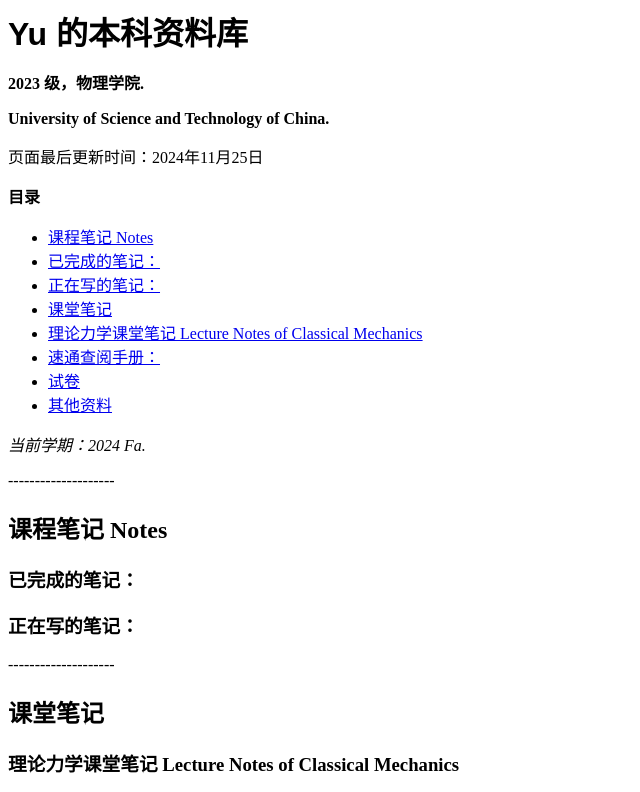
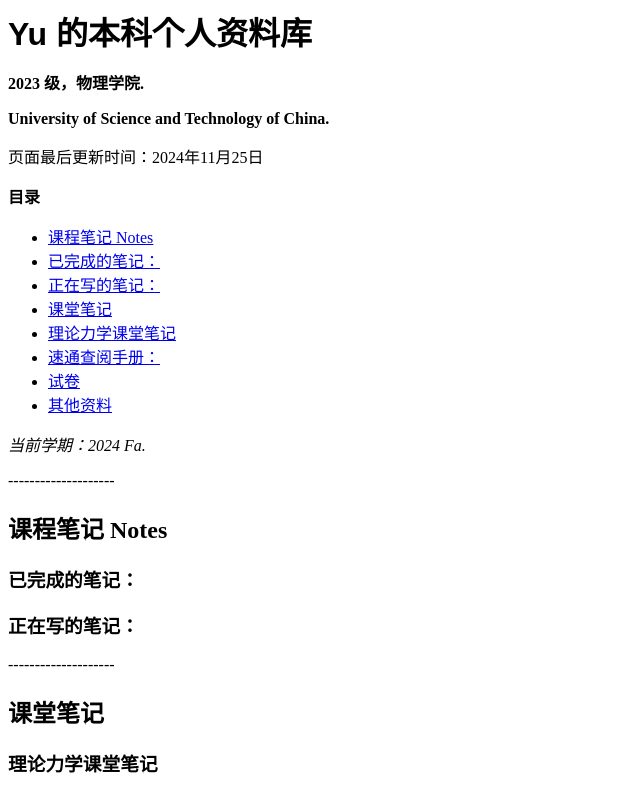
Before and after one commit to Phiyu/yu-ustc.github.io, a plain HTML site: page index.html in a window 1280 px wide. Shown: the top 792 px of the page, without its empty margins (0-640 px from the left). Drawn offline with Linux system fonts and the light colour scheme.

Commit message:
Update index.html

```diff
--- a/index.html
+++ b/index.html
@@ -43,7 +43,7 @@ text-align: justify
 }
 </style>
 
-<h1 class="block2">Yu 的本科资料库 </h1>
+<h1 class="block2">Yu 的本科个人资料库 </h1>
 
   <p><b>2023 级，物理学院.</b>  </p></p>
 
@@ -73,7 +73,7 @@ text-align: justify
     <p>--------------------</p>
 <h2 id="section2">课堂笔记</h2>
 
- <h3>理论力学课堂笔记 Lecture Notes of Classical Mechanics</h3>
+ <h3>理论力学课堂笔记</h3>
 
 
     <p>--------------------</p>
```
